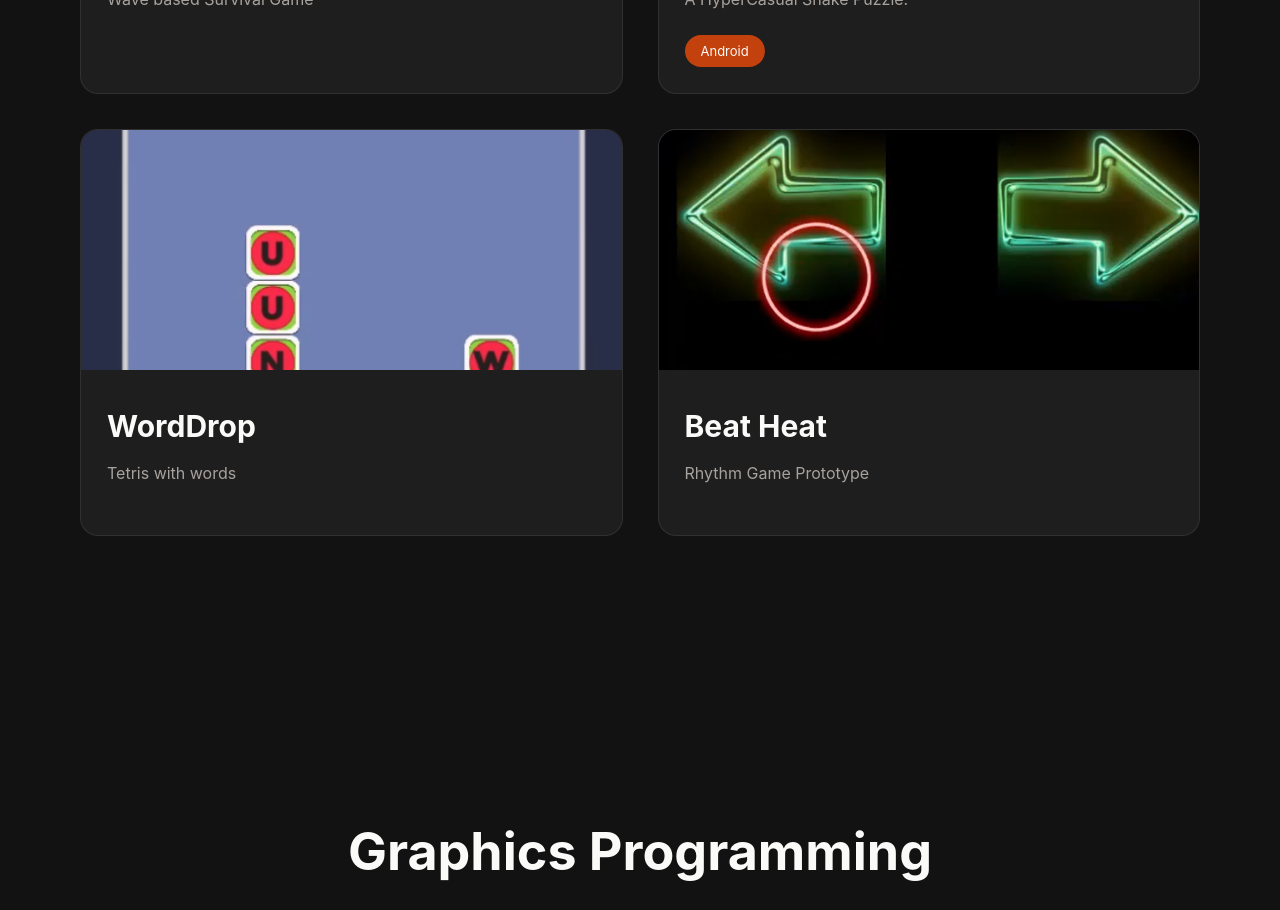
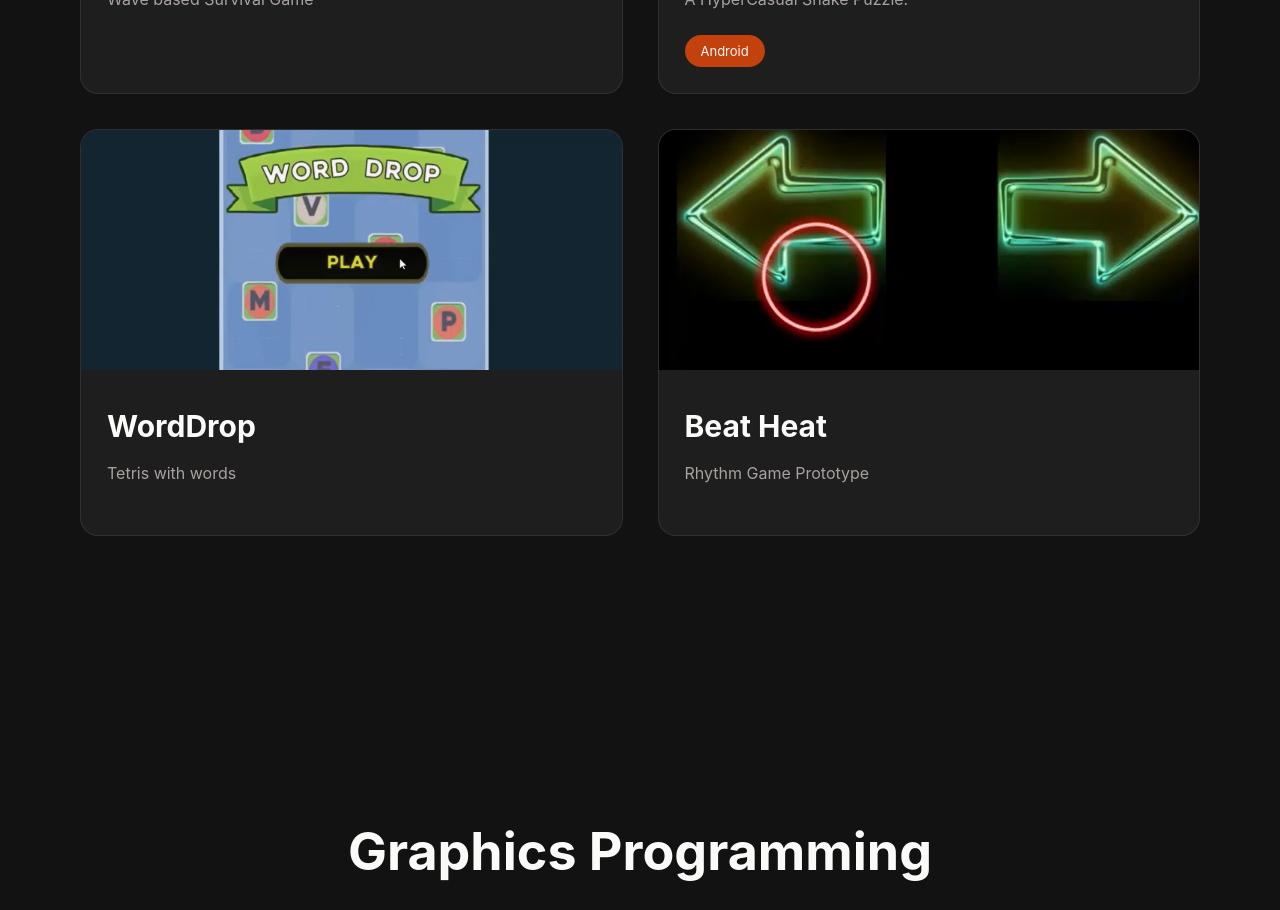
Before and after one commit to brightBUM/game-portfolio, a React (Vite) app: page / in a window 1280 px wide. Shown: the part 3360-4270 px from the top of the page. Built offline with nearby package versions, Linux system fonts and the light colour scheme.

Commit message:
project hero image option

```diff
--- a/src/data/projects.js
+++ b/src/data/projects.js
@@ -151,7 +151,10 @@ const projects = [
 
         video:"/projects/railrush/hero.mp4",
 
+        heroImage: "/projects/railrush/1.jpg",
+
         gallery:[
+            "/projects/railrush/hero.mp4",
             "/projects/railrush/1.jpg",
             "/projects/railrush/rail_1.jpg",
             "/projects/railrush/rail_3.jpg"
@@ -370,7 +373,7 @@ const projects = [
 
         subtitle:"Tetris with words",
 
-        image:"/projects/worddrop/1.png",
+        image:"/projects/worddrop/wordDrop_title.png",
 
         video:"/projects/worddrop/wordDrop_3.mp4",
 
@@ -380,7 +383,11 @@ const projects = [
 
         technologies:["Unity","Shader Graph"],
 
-        gallery:[],
+        gallery:[
+            "/projects/worddrop/wordDrop_3.mp4",
+            "/projects/worddrop/1.png",
+            "/projects/worddrop/wordDrop_title.png",
+        ],
 
         contributions:[],
 
--- a/src/pages/ProjectDetails.jsx
+++ b/src/pages/ProjectDetails.jsx
@@ -247,7 +247,12 @@ function ProjectDetails() {
 
             <div className="project-hero">
 
-                {project.video ? (
+                {project.heroImage ? (
+                    <img
+                        src={assetPath(project.heroImage)}
+                        alt={project.title}
+                    />
+                ) : project.video ? (
                     <video
                         src={assetPath(project.video)}
                         autoPlay
```
Also changed, not shown: public/projects/worddrop/wordDrop_title.png (added).
